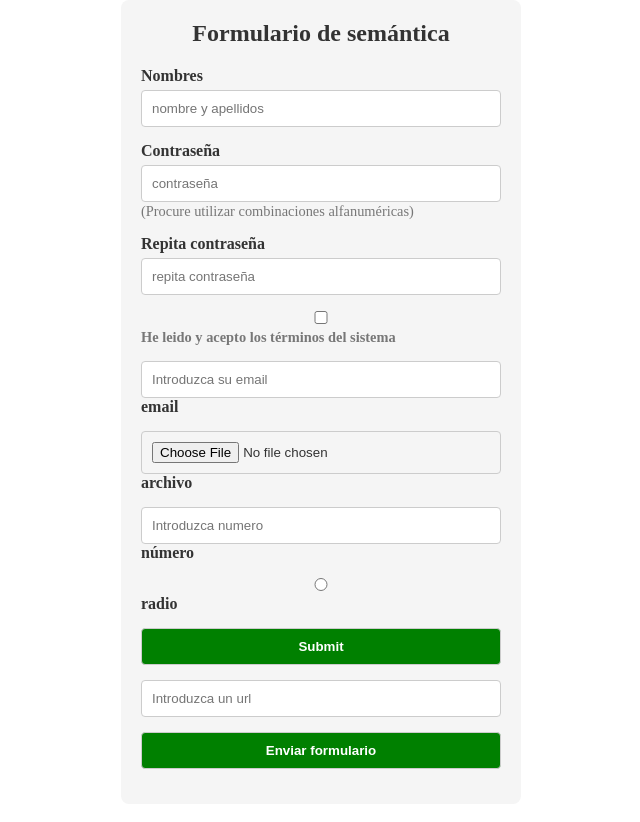
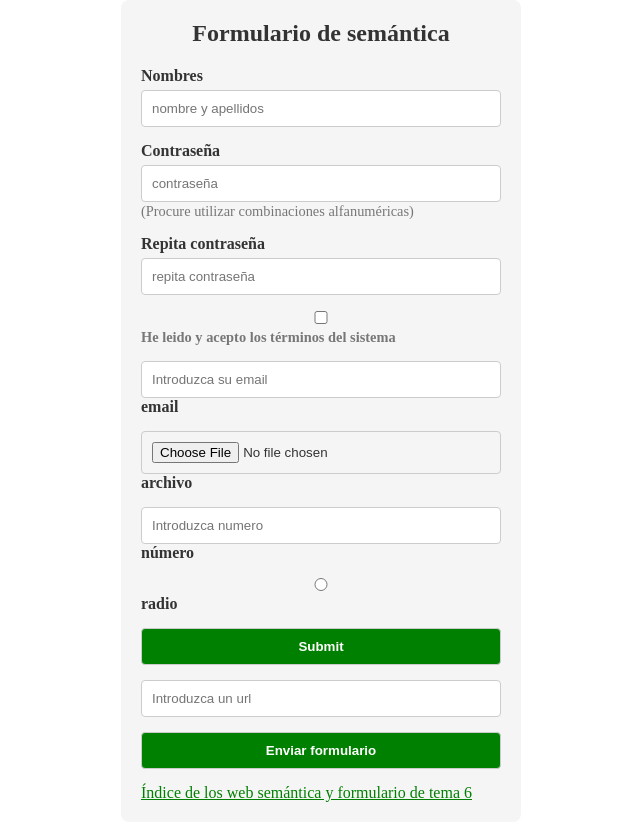
Before and after one commit to javijc96/Lenguajes_2024_Javier_Juarez, a plain HTML site: page Ejercicios/websemantica/contenido/formulario.html in a window 1280 px wide. Shown: the whole page, without its empty margins (319-959 px from the left). Drawn offline with Linux system fonts and the light colour scheme.

Commit message:
link a index de formulario

```diff
--- a/Ejercicios/websemantica/contenido/formulario.html
+++ b/Ejercicios/websemantica/contenido/formulario.html
@@ -71,6 +71,7 @@
     <div>
         <button class="enviar" type="submit">Enviar formulario</button>
     </div>
+    <a href="../index.html"> Índice de los web semántica y formulario de tema 6</a>
 </form>
 
 </body>
--- a/Ejercicios/websemantica/css/formulario.css
+++ b/Ejercicios/websemantica/css/formulario.css
@@ -74,3 +74,7 @@ small {
     font-size: 0.9rem;
     color: #777;
 }
+a {
+    text-align: center;
+    color: green;
+}
```
